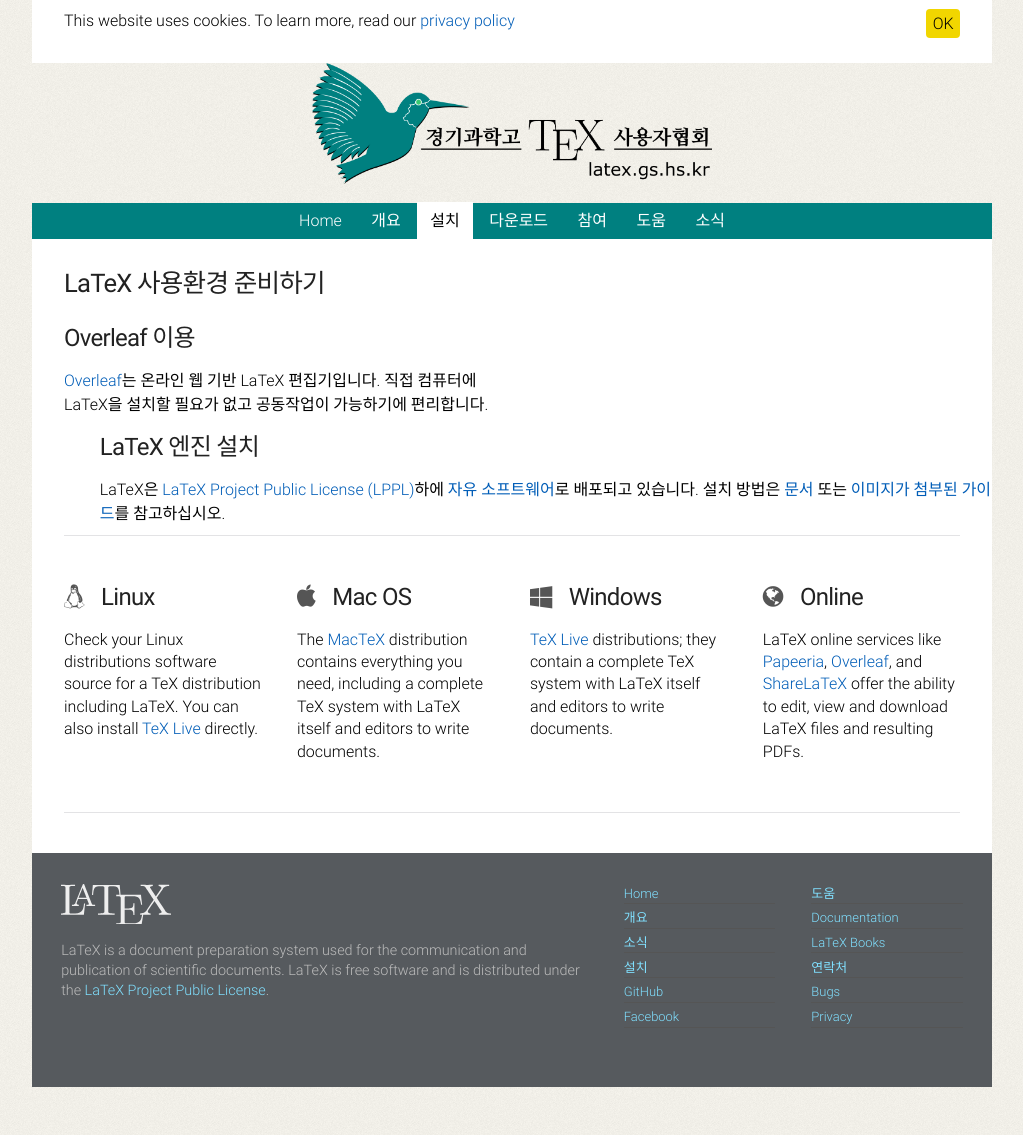
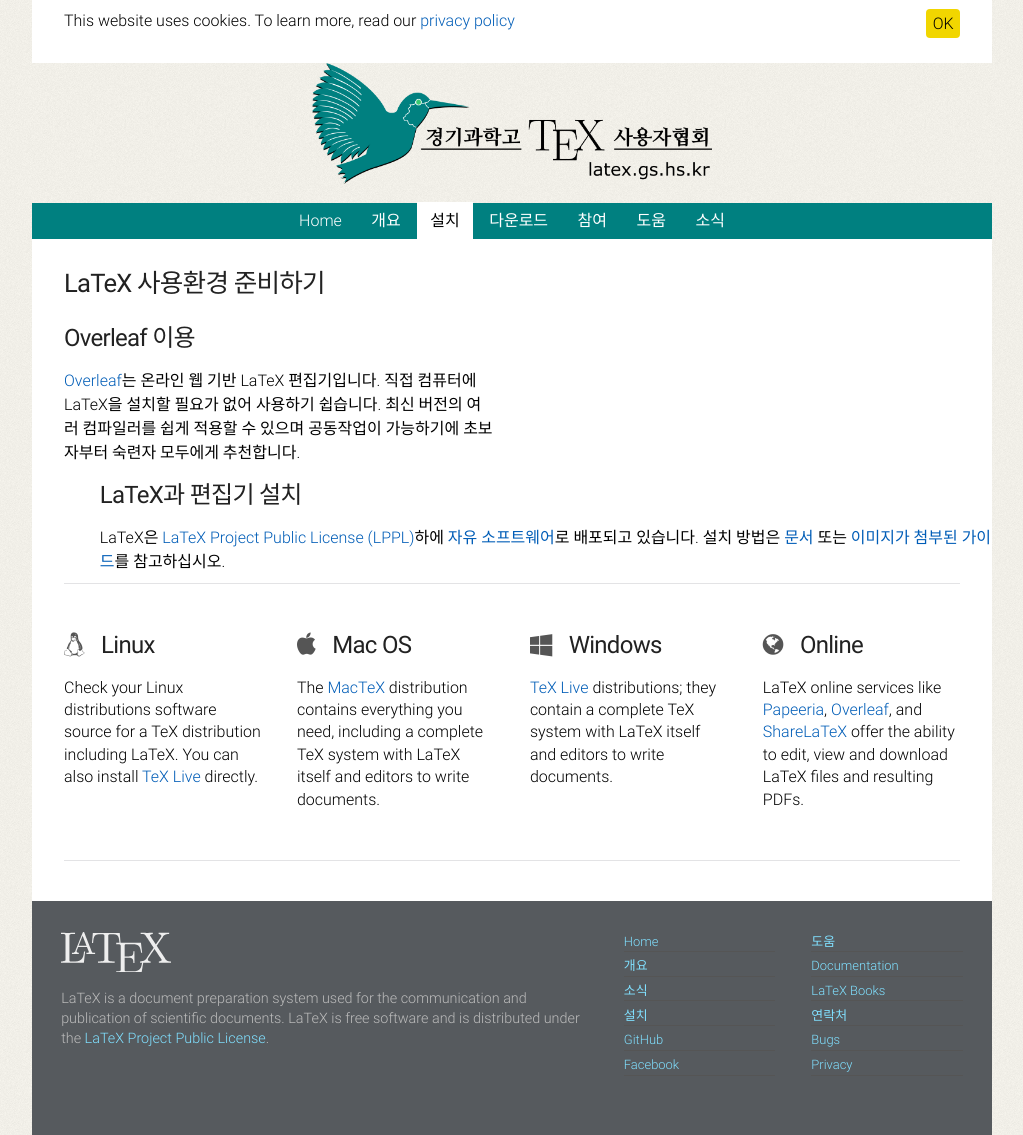
Before and after one commit to gshstexsociety/gshstexsociety.github.io, a Jekyll site: the page built from 설치/index.md, in a window 1280 px wide. Shown: the whole page, without its empty margins (128-1151 px from the left). Built offline with Jekyll 4.4.1, drawn with Linux system fonts in a browser that asks for light colours; before the commit the page ends 1087 px from its top, so only the background shows below that.

Commit message:
Update index.md

```diff
--- a/설치/index.md
+++ b/설치/index.md
@@ -12,10 +12,10 @@ permalink: /설치/
   <div class="col cell1of2">
     <h2>Overleaf 이용</h2>
 
-    <a href="https://www.overleaf.com/">Overleaf</a>는 온라인 웹 기반 LaTeX 편집기입니다. 직접 컴퓨터에 LaTeX을 설치할 필요가 없고 공동작업이 가능하기에 편리합니다.
+    <a href="https://www.overleaf.com/">Overleaf</a>는 온라인 웹 기반 LaTeX 편집기입니다. 직접 컴퓨터에 LaTeX을 설치할 필요가 없어 사용하기 쉽습니다. 최신 버전의 여러 컴파일러를 쉽게 적용할 수 있으며 공동작업이 가능하기에 초보자부터 숙련자 모두에게 추천합니다.
   </div>
   <div class="col cell2of2">
-    <h2>LaTeX 엔진 설치</h2>
+    <h2>LaTeX과 편집기 설치</h2>
     LaTeX은 <a href="{{site.baseurl}}/lppl/">LaTeX Project Public License (LPPL)</a>하에 <a href="http://www.debian.org/intro/free">자유 소프트웨어</a>로 배포되고 있습니다.
     설치 방법은 <a href="https://github.com/gshslatexintro/An-Introduction-to-LaTeX/blob/master/Installation.md">문서</a> 또는
     <a href="https://github.com/gshslatexintro/An-Introduction-to-LaTeX/blob/master/Installation_images.md">이미지가 첨부된 가이드</a>를 참고하십시오.
```
